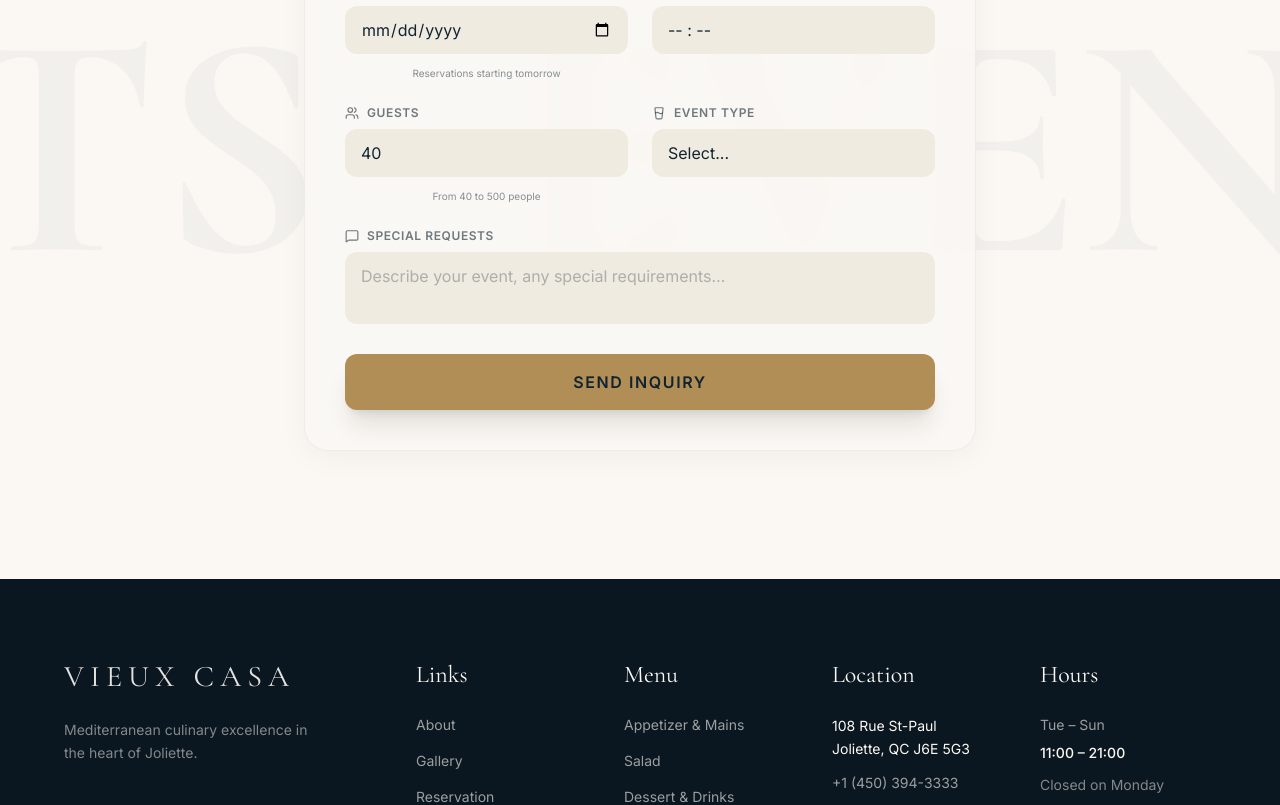
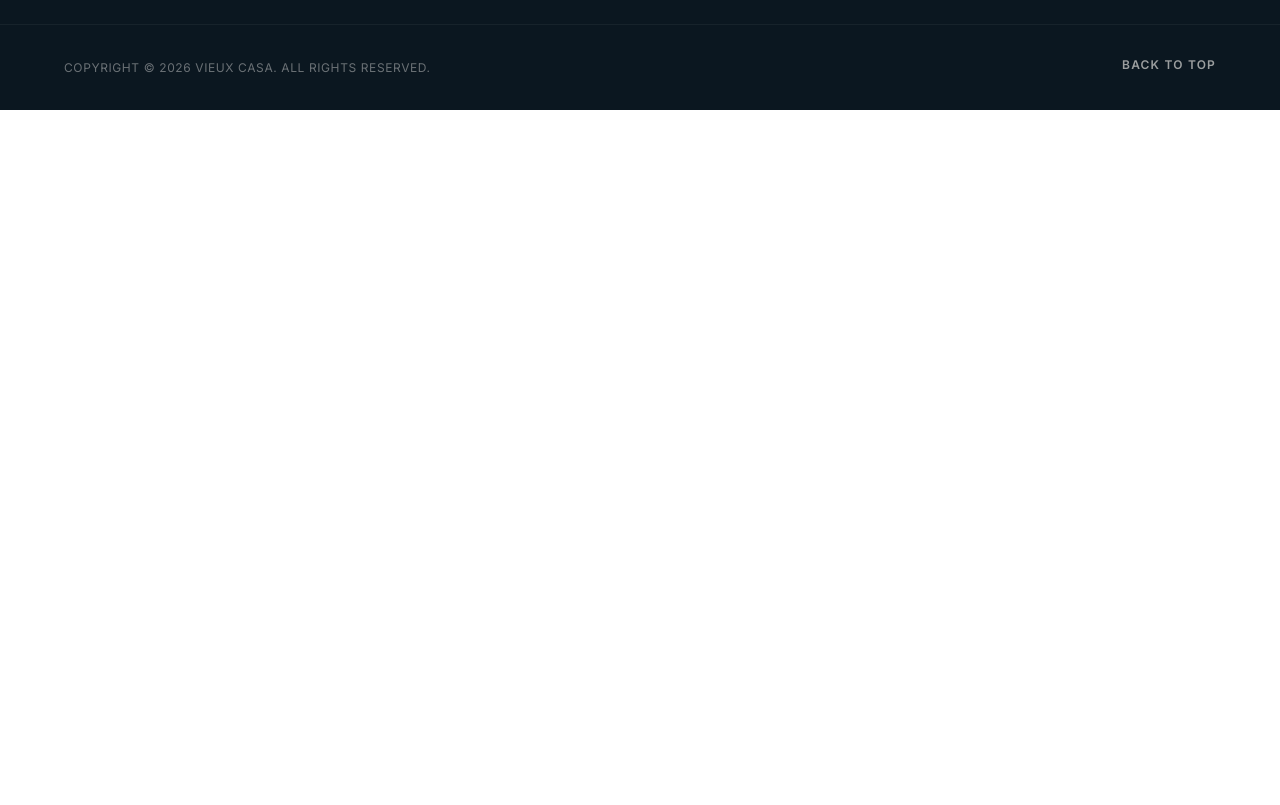
Before and after one commit to ys-sites/Vieux-Casa, a React (Vite) app: page / in a window 1280 px wide. Shown: the part 6560-7365 px from the top of the page. After the commit the page ends 6670 px from the top, so only its background shows below. Built offline with nearby package versions, Linux system fonts and the light colour scheme.

Commit message:
Update gallery photo rise-up scroll animation and remove reservation links

```diff
--- a/src/HomePage.tsx
+++ b/src/HomePage.tsx
@@ -2,7 +2,6 @@ import { useState } from "react";
 import { motion, useScroll, useTransform, AnimatePresence } from "motion/react";
 import { MoveRight, Star, MapPin, Clock, Phone, ArrowUpRight, ArrowRight, ArrowLeft } from "lucide-react";
 import Navbar from "./components/Navbar";
-import ReservationForm from "./components/ReservationForm";
 import ShinyText from "./components/ui/ShinyText";
 import BlurText from "./components/ui/BlurText";
 
@@ -158,13 +157,13 @@ function GallerySection({ lang }: { lang: "fr" | "en" }) {
           {GALLERY_IMAGES.map((src, idx) => (
             <motion.div
               key={idx}
-              initial={{ opacity: 0, y: 30 }}
+              initial={{ opacity: 0, y: 80 }}
               whileInView={{ opacity: 1, y: 0 }}
-              viewport={{ once: true, margin: "0px 0px -100px 0px" }}
+              viewport={{ once: true, amount: 0.25, margin: "0px 0px -120px 0px" }}
               transition={{
-                duration: 0.8,
-                delay: (idx % 8) * 0.1,
-                ease: [0.21, 0.47, 0.32, 0.98]
+                duration: 0.75,
+                delay: (idx % 8) * 0.05,
+                ease: "easeOut"
               }}
               className="break-inside-avoid relative group overflow-hidden rounded-md shadow-sm hover:shadow-xl transition-shadow duration-500 bg-black"
             >
@@ -575,32 +574,6 @@ export default function HomePage() {
 
       </section>
 
-      {/* Reservation Section */}
-      <section
-        id="reservation"
-        className="min-h-[70vh] bg-sand text-mediterranean py-32 w-full relative overflow-hidden flex items-center border-t border-mediterranean/10"
-      >
-        <div className="absolute inset-0 opacity-[0.03] flex items-center pointer-events-none overflow-hidden whitespace-nowrap">
-          <motion.div
-            className="flex"
-            animate={{ x: ["0%", "-50%"] }}
-            transition={{ duration: 40, ease: "linear", repeat: Infinity }}
-          >
-            {[...Array(8)].map((_, i) => (
-              <h2
-                key={i}
-                className="text-[25vw] font-serif uppercase leading-none font-bold text-mediterranean select-none px-12 md:px-24 lining-nums"
-              >
-                {lang === "fr" ? "Événements" : "Events"}
-              </h2>
-            ))}
-          </motion.div>
-        </div>
-        <div className="max-w-4xl mx-auto px-6 md:px-12 text-center relative z-10 w-full">
-          <ReservationForm lang={lang} />
-        </div>
-      </section>
-
       {/* Footer */}
       <footer className="bg-[#0b1720] text-sand w-full">
         <div className="max-w-[1440px] mx-auto px-6 md:px-16 py-20 flex flex-col md:flex-row justify-between gap-16">
@@ -621,7 +594,6 @@ export default function HomePage() {
                  <div className="flex flex-col gap-4">
                    <a href="#about" className="font-sans text-sand/60 hover:text-gold transition-colors text-sm">{lang === "fr" ? "À Propos" : "About"}</a>
                    <a href="#gallery" className="font-sans text-sand/60 hover:text-gold transition-colors text-sm">{lang === "fr" ? "Galerie" : "Gallery"}</a>
-                   <a href="#reservation" className="font-sans text-sand/60 hover:text-gold transition-colors text-sm">{lang === "fr" ? "Réservation" : "Reservation"}</a>
                  </div>
               </div>
 
--- a/src/components/Navbar.tsx
+++ b/src/components/Navbar.tsx
@@ -133,7 +133,6 @@ export default function Navbar({
               { id: "about", en: "Our Story", fr: "Notre Histoire" },
               { id: "gallery", en: "Gallery", fr: "Galerie" },
               { id: "testimonials", en: "Reviews", fr: "Avis" },
-              { id: "reservation", en: "Reservation", fr: "Réservation" },
             ].map((item) => (
               <button
                 key={item.id}
```
